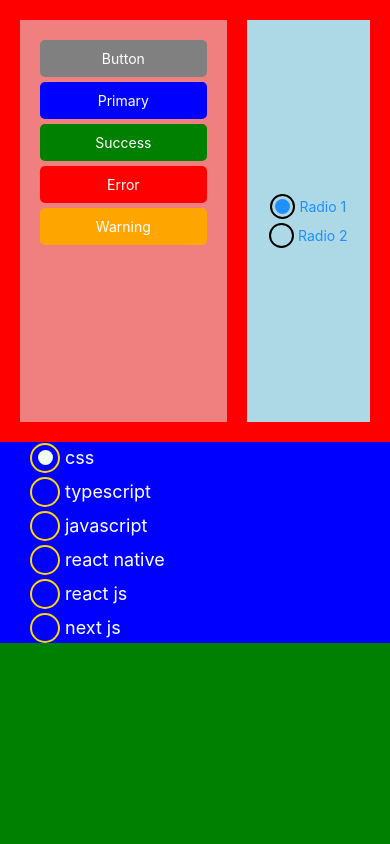
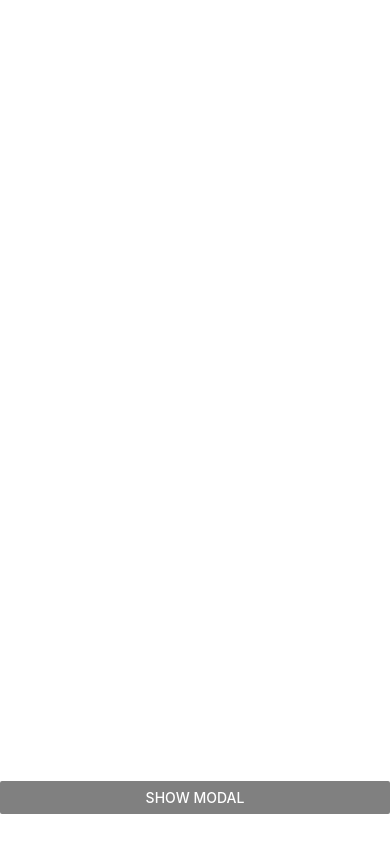
Before and after one commit to murad403/second-app, a React Native app: screen / in a window 390 px wide. Built offline with nearby package versions, Linux system fonts and the light colour scheme.

Commit message:
Add Dialog component and integrate loading indicator in ResponsiveLayout

```diff
--- a/App.tsx
+++ b/App.tsx
@@ -2,17 +2,21 @@ import React from 'react'
 import { ScrollView, View, Text, StyleSheet } from 'react-native'
 import Mounted from './src/components/Mounted'
 import ResponsiveLayout from './src/components/ResponsiveLayout'
+import Dialog from './src/components/Dialog'
 
 const App = () => {
   return (
-    <View  style={{flex:1}}>
+    <View style={{ flex: 1 }}>
       {/* <View>
         <Text style={{color: "red"}}>React Native</Text>
       </View>
 
       <Mounted/> */}
 
-      <ResponsiveLayout/>
+      {/* <ResponsiveLayout/> */}
+
+
+      <Dialog />
     </View>
   )
 }
--- /dev/null
+++ b/src/components/Dialog.tsx
@@ -0,0 +1,53 @@
+import React from 'react'
+import { Button, Modal, StyleSheet, Text, View } from 'react-native'
+
+const Dialog = () => {
+  const [showModal, setShowModal] = React.useState(false)
+  return (
+    <View style={styles.container}>
+      <Modal transparent={true} visible={showModal} animationType='slide'>
+          <View style={styles.modalBox}>
+            <View style={styles.modalContent}>
+              <Text style={styles.modalText}>This is a simple modal</Text>
+              <Button color={"grey"} title='Hide Modal' onPress={() => setShowModal(false)}/>
+            </View>
+          </View>
+      </Modal>
+
+      <View style={styles.modalOpenButton}>
+        <Button color={"grey"} title='Show Modal' onPress={() => setShowModal(true)}/>
+      </View>
+    </View>
+  )
+}
+
+
+const styles = StyleSheet.create({
+  modalOpenButton: {
+    flex: 1,
+    justifyContent: "flex-end",
+    marginBottom: 30
+  },
+  container: {
+    flex: 1
+  },
+  modalBox: {
+    flex: 1,
+    justifyContent: "center",
+    alignItems: "center",
+  },
+  modalContent: {
+    backgroundColor: "greenyellow",
+    padding: 20,
+    borderRadius: 10,
+    shadowColor: "blue",
+    elevation: 10,
+    gap: 8
+  },
+  modalText:{
+    fontSize: 20,
+    fontWeight: "600",
+  }
+})
+
+export default Dialog
--- a/src/components/ResponsiveLayout.tsx
+++ b/src/components/ResponsiveLayout.tsx
@@ -1,5 +1,5 @@
 import React, { useState } from 'react'
-import { StyleSheet, Text, TouchableHighlight, TouchableOpacity, View } from 'react-native'
+import { ActivityIndicator, Button, StyleSheet, Text, TouchableHighlight, TouchableOpacity, View } from 'react-native'
 
 const ResponsiveLayout = () => {
     const [active, setActive] = useState(1);
@@ -73,7 +73,7 @@ const ResponsiveLayout = () => {
 
 
             <View style={styles.box3}>
-
+                    <LoadingIndicator/>
             </View>
         </View>
     )
@@ -154,6 +154,8 @@ const styles = StyleSheet.create({
     box3: {
         flex: 1,
         backgroundColor: "green",
+        justifyContent: "center",
+        alignItems: "center"
     },
     innerBox1: {
         flex: 2,
@@ -193,4 +195,23 @@ const styles = StyleSheet.create({
     }
 })
 
+
+const LoadingIndicator = () =>{
+    const [showLoading, setShowLoading] = useState(false);
+
+    const DisplayLoading = () =>{
+        setShowLoading(true);
+        setTimeout(() =>{
+            setShowLoading(false)
+        }, 5000)
+    }
+
+    return (
+        <View>
+            <ActivityIndicator size={30} color="ghostwhite" animating={showLoading} />
+            <Button title='Show Loading' onPress={DisplayLoading}/>
+        </View>
+    )
+}
+
 export default ResponsiveLayout
```
